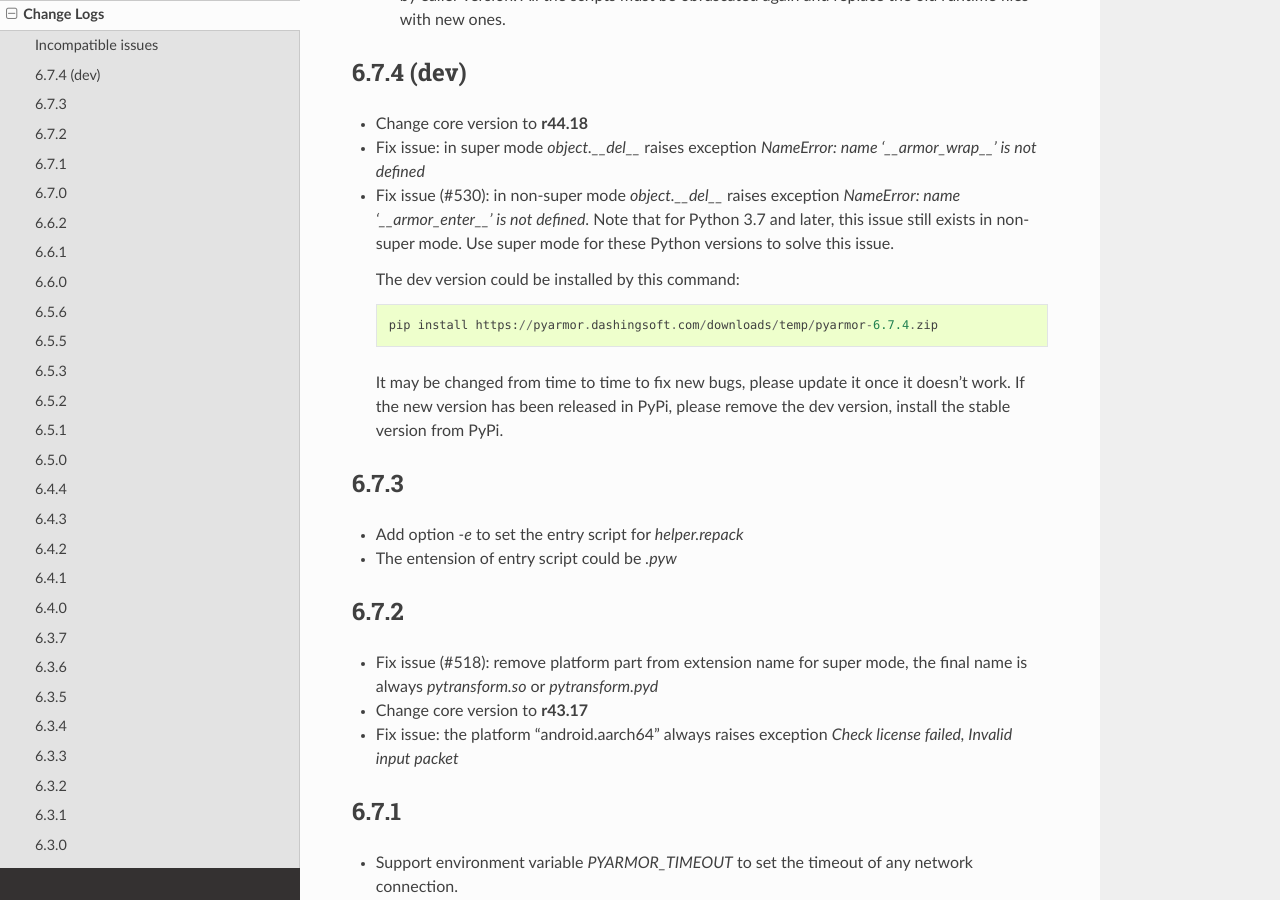
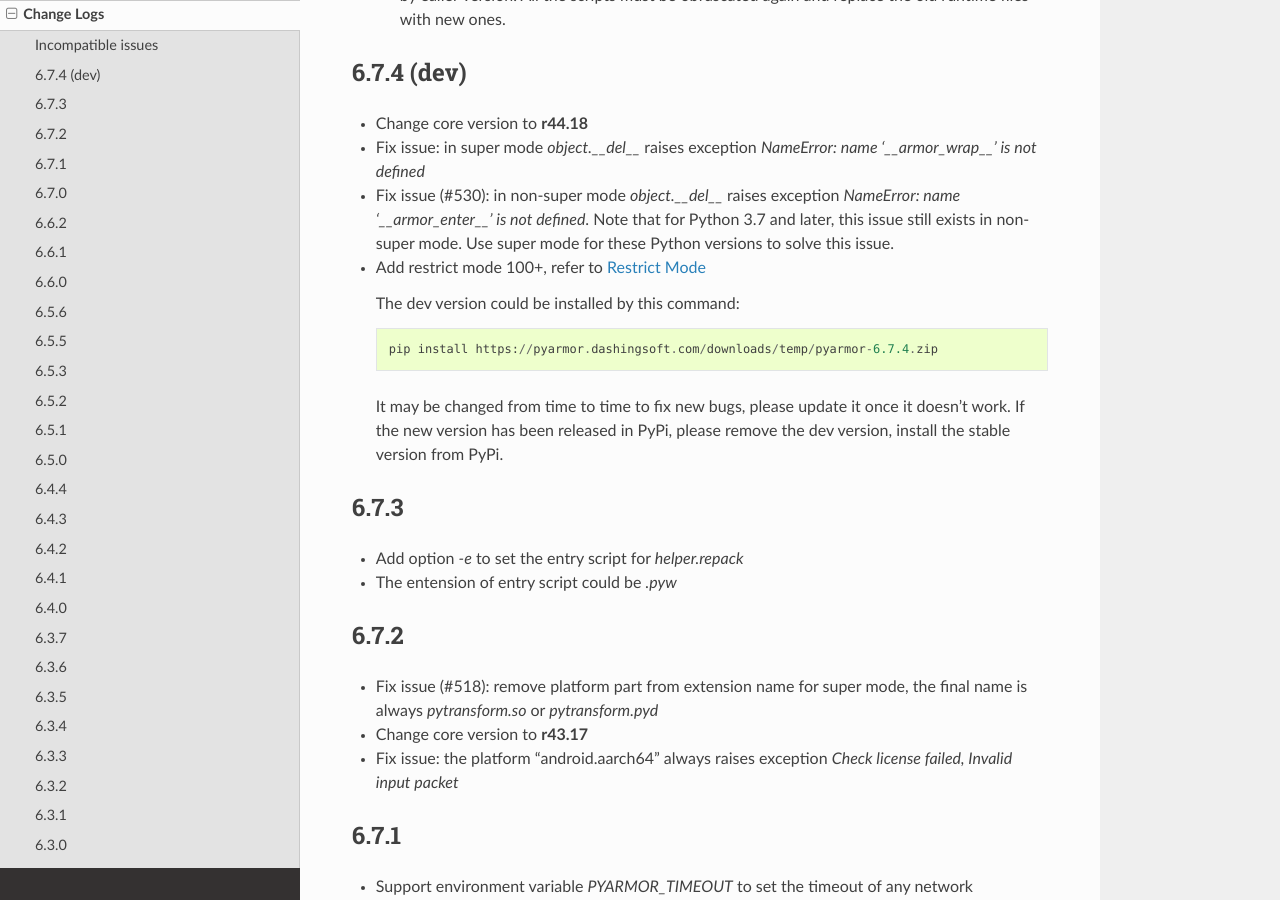
Before and after one commit to dashingsoft/pyarmor, a Sphinx documentation site: the page built from docs/change-logs.rst, in a window 1280 px wide and 900 px high, scrolled down 726 px. Built offline with Sphinx 7.4.7 and the Read the Docs theme 2.0.0, drawn with Linux system fonts in a browser that asks for light colours.

Commit message:
Add change log

```diff
--- a/docs/change-logs.rst
+++ b/docs/change-logs.rst
@@ -41,6 +41,7 @@
   `NameError: name '__armor_enter__' is not defined`. Note that for Python 3.7
   and later, this issue still exists in non-super mode. Use super mode for these
   Python versions to solve this issue.
+* Add restrict mode 100+, refer to :ref:`Restrict Mode`
 
   The dev version could be installed by this command::
 
```
